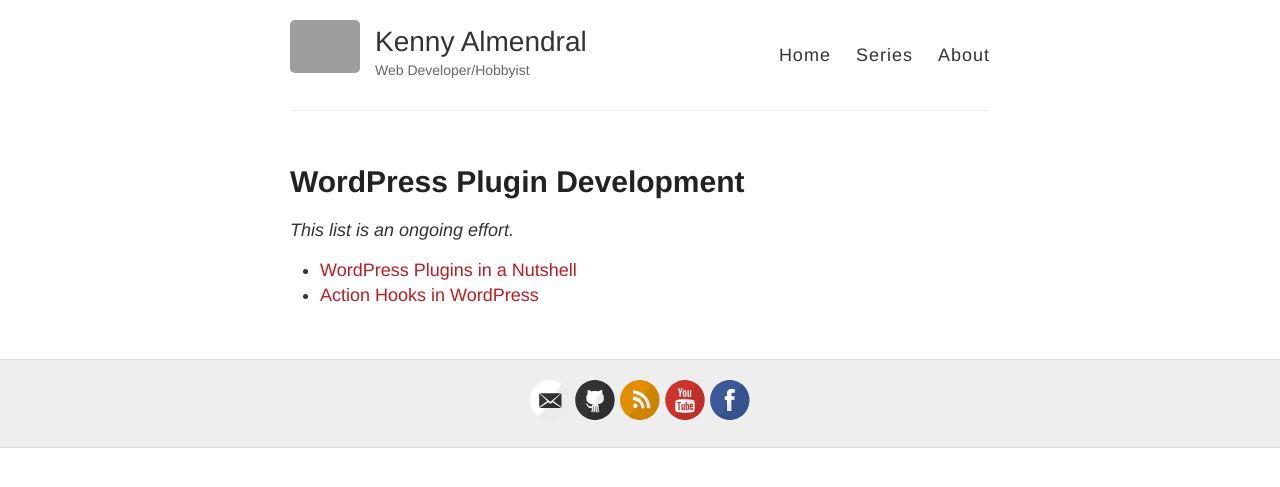
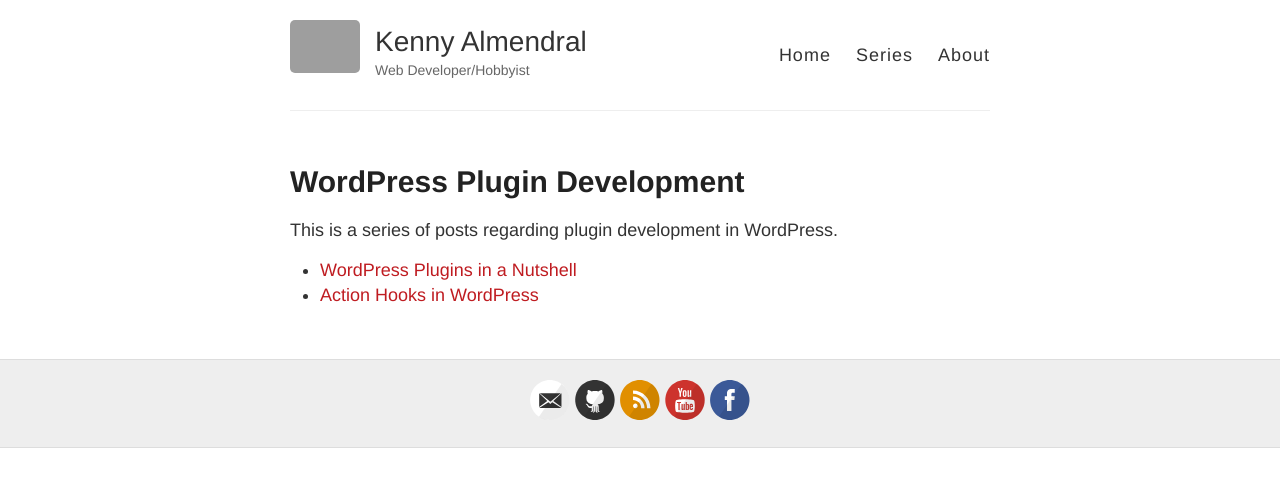
Before and after one commit to kennyalmendral/kennyalmendral.github.io, a Jekyll site: the page built from wordpress-plugin-development.md, in a window 1280 px wide. Shown: the top 487 px of the page. Built offline with Jekyll 4.4.1, drawn with Linux system fonts in a browser that asks for light colours; grey boxes are pictures that could not be loaded.

Commit message:
Update wordpress-plugin-development.md

```diff
--- a/wordpress-plugin-development.md
+++ b/wordpress-plugin-development.md
@@ -4,7 +4,7 @@ title: WordPress Plugin Development
 permalink: /wordpress-plugin-development/
 ---
 
-_This list is an ongoing effort._
+This is a series of posts regarding plugin development in WordPress.
 
 + [WordPress Plugins in a Nutshell](https://kennyalmendral.github.io/wordpress-plugins-nutshell/){:target="_blank"}
 + [Action Hooks in WordPress](https://kennyalmendral.github.io/wordpress-action-hooks/){:target="_blank"}
```
